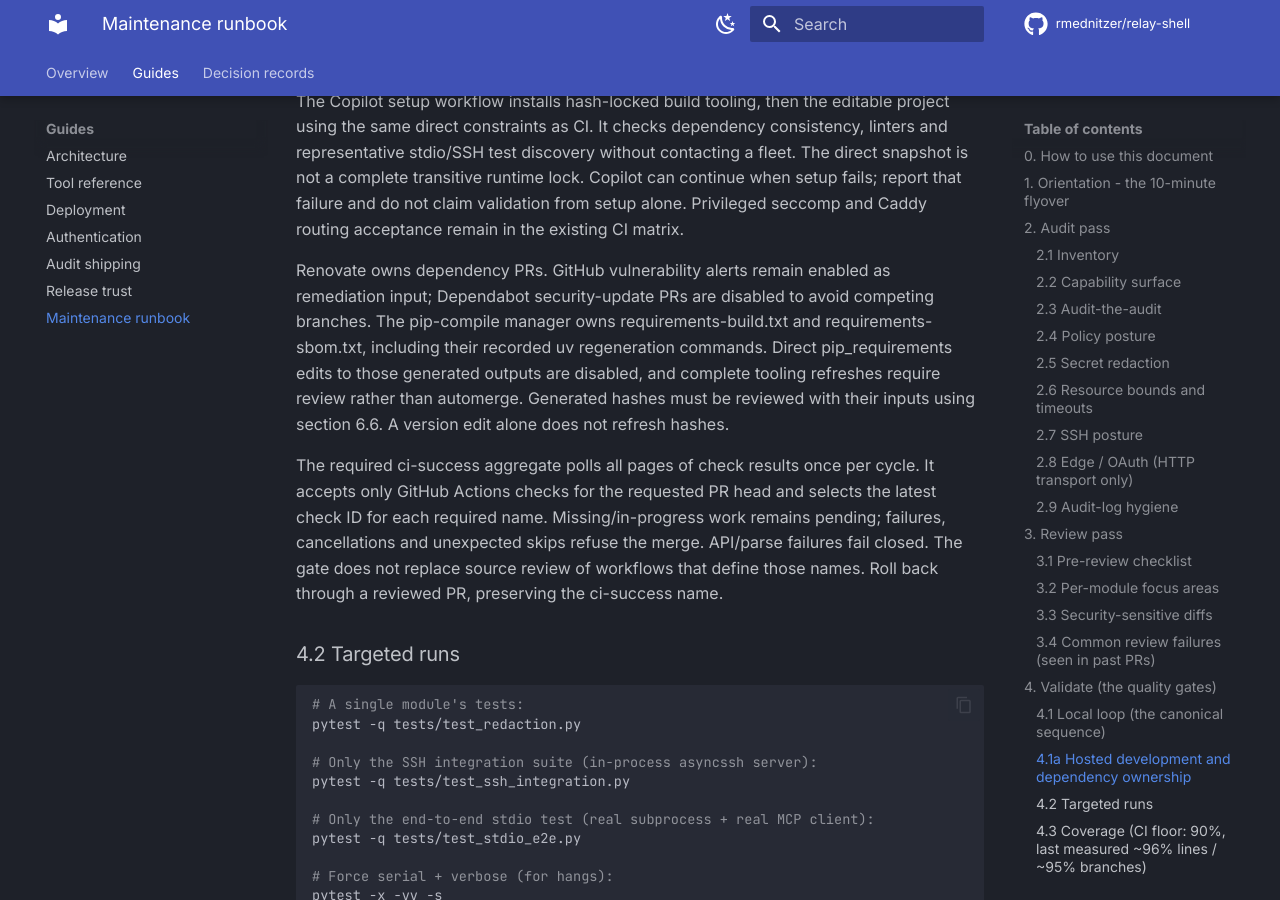
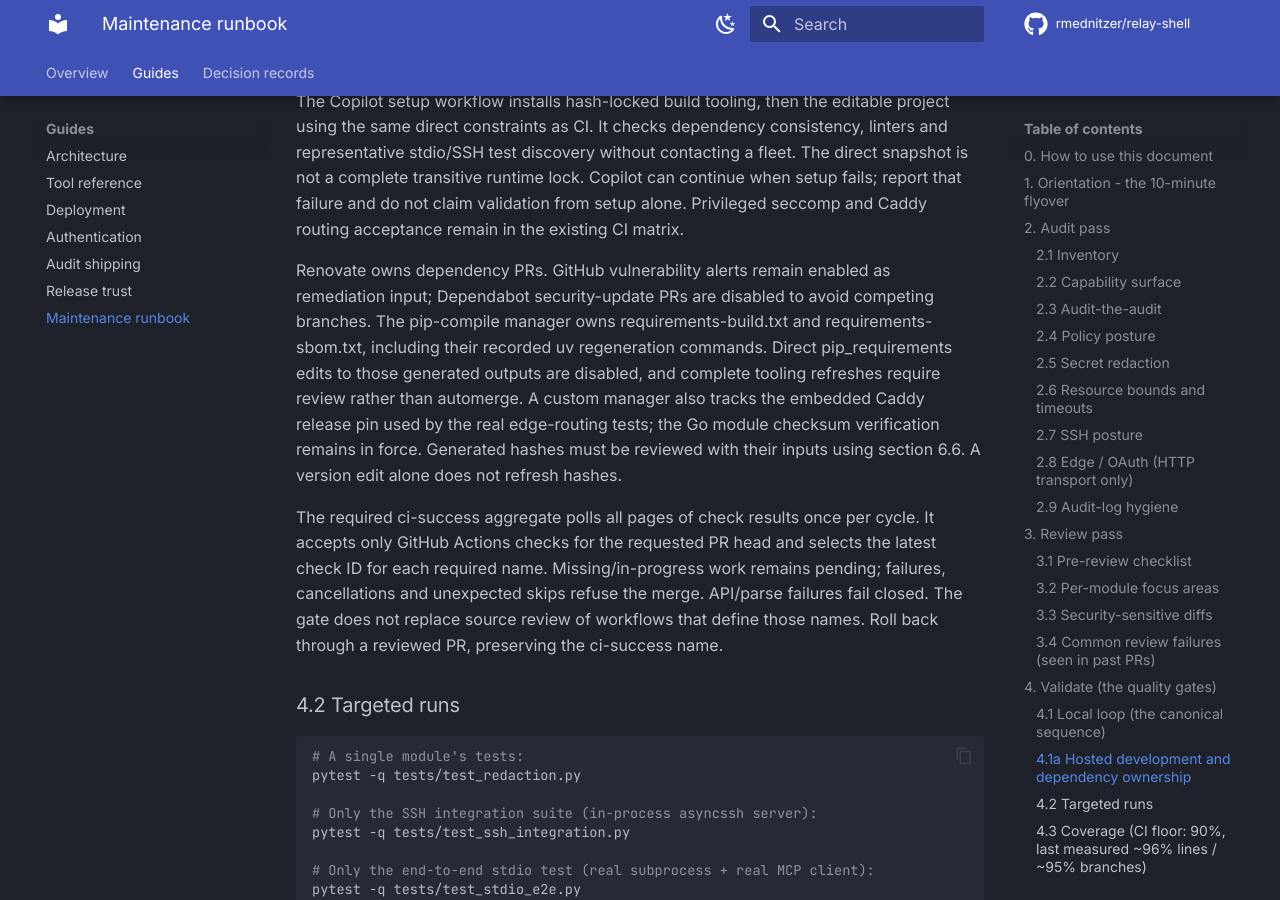
Before and after one commit to rmednitzer/relay-shell, an MkDocs documentation site: the page built from docs/runbook.md, in a window 1280 px wide and 900 px high, scrolled down 10938 px. Built offline with MkDocs 1.6.1 and Material for MkDocs 9.7.7, drawn with Linux system fonts in a browser that asks for light colours; comment, search, counter and statistics services are not loaded.

Commit message:
Track the embedded Caddy CI prerequisite with Renovate

```diff
--- a/docs/runbook.md
+++ b/docs/runbook.md
@@ -432,7 +432,9 @@ remediation input; Dependabot security-update PRs are disabled to avoid competin
 branches. The pip-compile manager owns requirements-build.txt and
 requirements-sbom.txt, including their recorded uv regeneration commands. Direct
 pip_requirements edits to those generated outputs are disabled, and complete
-tooling refreshes require review rather than automerge. Generated hashes must be reviewed
+tooling refreshes require review rather than automerge. A custom manager also
+tracks the embedded Caddy release pin used by the real edge-routing tests; the
+Go module checksum verification remains in force. Generated hashes must be reviewed
 with their inputs using section 6.6. A version edit alone does not refresh hashes.
 
 The required ci-success aggregate polls all pages of check results once per cycle.
```
Also changed, not shown: 1 other file.
